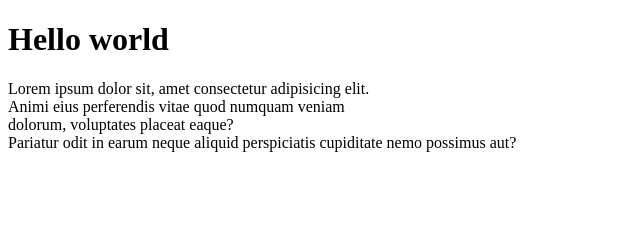
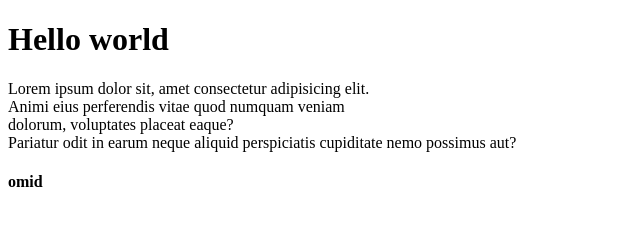
Before and after one commit to omidzavar/project, a plain HTML site: page index.html in a window 1280 px wide. Shown: the full height of the page, 0-640 px from the left. Drawn offline with Linux system fonts and the light colour scheme.

Commit message:
add omid name

```diff
--- a/index.html
+++ b/index.html
@@ -15,7 +15,7 @@
         dolorum, voluptates placeat eaque?  <br>Pariatur odit in earum neque aliquid perspiciatis cupiditate nemo possimus
         aut?
     </p>
-
+    <h4>omid</h4>
 </body>
 
 </html>
```
